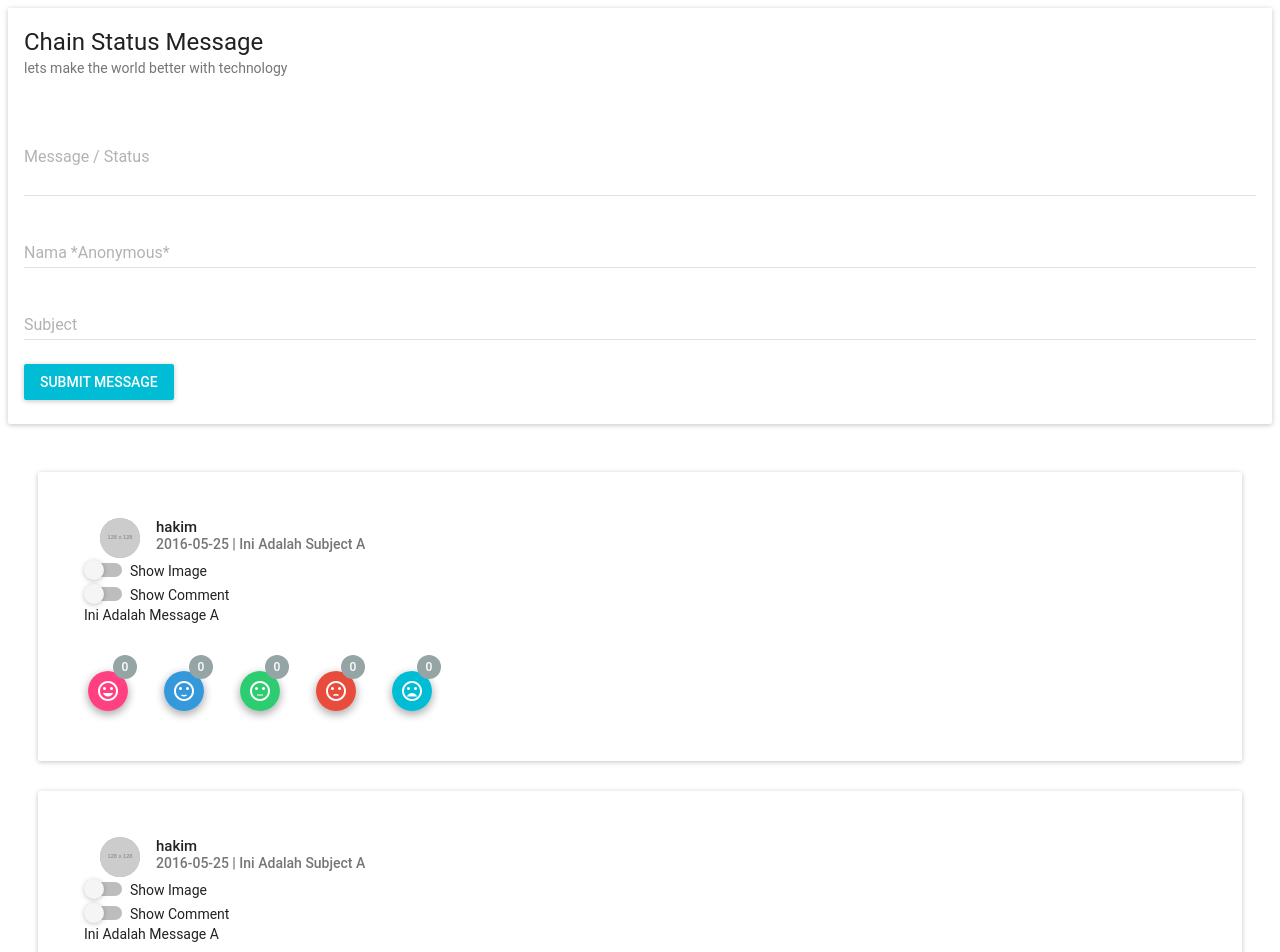
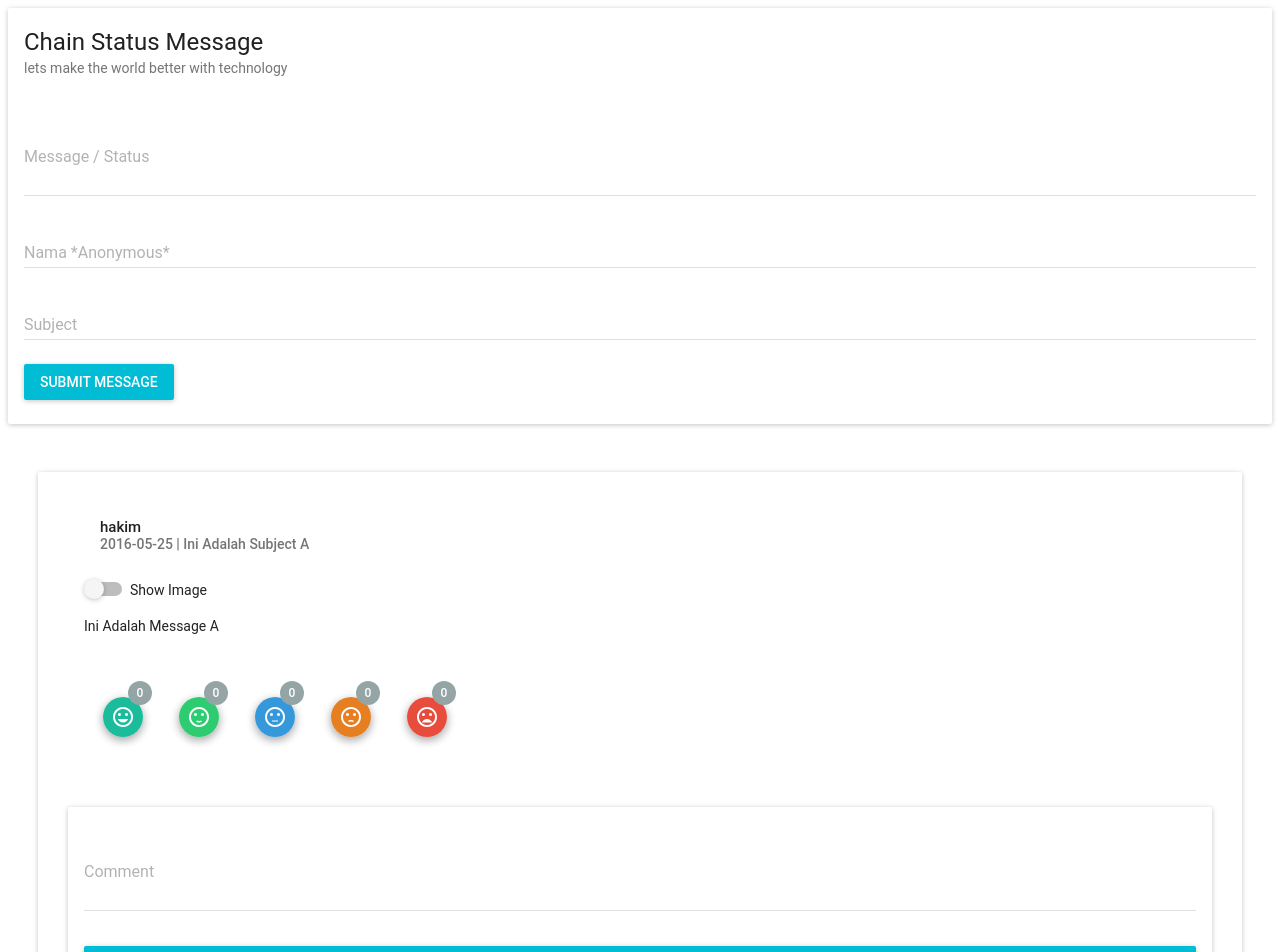
Before and after one commit to hak11/react-chain-status, a React (Create React App) app: page / in a window 1280 px wide. Shown: the top 952 px of the page. Built offline with nearby package versions, Linux system fonts and the light colour scheme; what react-tap-event-plugin would draw is missing.

Commit message:
update minor

```diff
--- /dev/null
+++ b/src/components/comment/index.js
@@ -0,0 +1,44 @@
+import React from 'react'
+import RaisedButton from 'material-ui/RaisedButton';
+import {Card, CardText} from 'material-ui/Card';
+import TextField from 'material-ui/TextField';
+
+class Comment extends React.Component {
+  render () {
+    return(
+      <Card zDepth={1} >
+       <CardText>
+        <form className="row">
+          <div className="col-md-12">
+             <TextField
+               style={{textAlign: 'left'}}
+               hintText="Type Comment..."
+               floatingLabelText="Comment"
+               multiLine={true}
+               rows={2}
+               fullWidth={true}
+             />
+           </div>
+            <div className="col-md-4">
+              <RaisedButton
+                label="Submit Comment"
+                primary={true}
+                fullWidth={true}
+                style={{marginTop:27}}
+               />
+            </div>
+            <div className="col-md-8">
+               <TextField
+                 hintText="Anonymous"
+                 floatingLabelText="Nama *Anonymous*"
+                 fullWidth={true}
+               />
+            </div>
+         </form>
+      </CardText>
+      </Card>
+    )
+  }
+}
+
+export default Comment;
--- a/src/components/message/Actions.js
+++ b/src/components/message/Actions.js
@@ -1,7 +1,5 @@
 import React from 'react'
-import FloatingActionButton from 'material-ui/FloatingActionButton'
-import FontIcon from 'material-ui/FontIcon'
-import Badge from 'material-ui/Badge';
+import ButtonAction from './ButtonActions';
 
 class Actions extends React.Component {
   constructor(props) {
@@ -17,18 +15,21 @@ class Actions extends React.Component {
       disableMiddle:false,
       disableMiddleDislike:false,
       disableDislike:false,
-      choiceAction:''
+      choiceAction:true
     }
   }
 
   onDisableWithout = (param,newValue) =>{
+    if (this.state.choiceAction) {
       this.setState({
         disableLike:true,
         disableMiddleLike:true,
         disableMiddle:true,
         disableMiddleDislike:true,
-      disableDislike:true
+        disableDislike:true,
+        choiceAction:false
       })
+      console.log(param)
       switch (param) {
         case 'like':
           this.setState({
@@ -56,12 +57,12 @@ class Actions extends React.Component {
           break;
         case 'dislike':
           this.setState({
-          disableLike:false,
+            disableDislike:false,
             dislike:newValue
           })
           break;
         default:
-
+      }
     }
   }
 
@@ -94,75 +95,41 @@ class Actions extends React.Component {
   render () {
     return(
       <div>
-        <Badge
-          badgeContent={this.state.like}
-          secondary={true}
-          badgeStyle={{top:8, right: 15,backgroundColor:'#95a5a6'}}
-        >
-        <FloatingActionButton
-          secondary={true}
+        <ButtonAction
           onClick={this.onLike.bind(this)}
-          mini={true}
-          disabled={this.state.disableLike}
-          >
-          <FontIcon className="material-icons">mood</FontIcon>
-        </FloatingActionButton>
-      </Badge>
-      <Badge
-          badgeContent={this.state.middle_like}
-          secondary={true}
-          badgeStyle={{top: 8, right: 15,backgroundColor:'#95a5a6'}}
-        >
-        <FloatingActionButton
-          backgroundColor="#3498db"
+          value={this.state.like}
+          disable={this.state.disableLike}
+          icon='mood'
+          bgColor='#1abc9c'
+        />
+        <ButtonAction
           onClick={this.onMiddleLike.bind(this)}
-          mini={true}
-          disabled={this.state.disableMiddleLike}
-          >
-          <FontIcon className="material-icons">sentiment_satisfied</FontIcon>
-        </FloatingActionButton>
-      </Badge>
-      <Badge
-          badgeContent={this.state.middle}
-          secondary={true}
-          badgeStyle={{top: 8, right: 15,backgroundColor:'#95a5a6'}}
-        >
-        <FloatingActionButton
+          value={this.state.middle_like}
+          disable={this.state.disableMiddleLike}
+          icon='sentiment_satisfied'
+          bgColor='#2ecc71'
+        />
+        <ButtonAction
           onClick={this.onMiddle.bind(this)}
-          backgroundColor="#2ecc71"
-          mini={true}
-          disabled={this.state.disableMiddle}
-          >
-          <FontIcon className="material-icons">sentiment_neutral</FontIcon>
-        </FloatingActionButton>
-      </Badge>
-      <Badge
-          badgeContent={this.state.middle_dislike}
-          secondary={true}
-          badgeStyle={{top: 8, right: 15,backgroundColor:'#95a5a6'}}
-        >
-        <FloatingActionButton
+          value={this.state.middle}
+          disable={this.state.disableMiddle}
+          icon='sentiment_neutral'
+          bgColor='#3498db'
+        />
+        <ButtonAction
           onClick={this.onMiddleDislike.bind(this)}
-          backgroundColor="#e74c3c"
-          mini={true}
-          disabled={this.state.disableMiddleDislike}
-          >
-          <FontIcon className="material-icons">sentiment_dissatisfied</FontIcon>
-        </FloatingActionButton>
-      </Badge>
-      <Badge
-          badgeContent={this.state.dislike}
-          secondary={true}
-          badgeStyle={{top: 8, right: 15,backgroundColor:'#95a5a6'}}
-        >
-        <FloatingActionButton
+          value={this.state.middle_dislike}
+          disable={this.state.disableMiddleDislike}
+          icon='sentiment_dissatisfied'
+          bgColor='#e67e22'
+        />
+        <ButtonAction
           onClick={this.onDislike.bind(this)}
-          mini={true}
-          disabled={this.state.disableDislike}
-          >
-          <FontIcon className="material-icons">mood_bad</FontIcon>
-        </FloatingActionButton>
-      </Badge>
+          value={this.state.dislike}
+          disable={this.state.disableDislike}
+          icon='mood_bad'
+          bgColor='#e74c3c'
+        />
     </div>
     )
   }
--- /dev/null
+++ b/src/components/message/ButtonActions.js
@@ -0,0 +1,27 @@
+import React from 'react'
+import FloatingActionButton from 'material-ui/FloatingActionButton'
+import FontIcon from 'material-ui/FontIcon'
+import Badge from 'material-ui/Badge';
+
+class ButtonActions extends React.Component {
+  render () {
+    return(
+      <Badge
+          badgeContent={this.props.value}
+          secondary={true}
+          badgeStyle={{top:8, right: 15,backgroundColor:'#95a5a6'}}
+        >
+        <FloatingActionButton
+          backgroundColor={this.props.bgColor}
+          onClick={this.props.onClick}
+          mini={true}
+          disabled={this.props.disable}
+          >
+          <FontIcon className="material-icons">{this.props.icon}</FontIcon>
+        </FloatingActionButton>
+      </Badge>
+    )
+  }
+}
+
+export default ButtonActions;
--- a/src/components/message/Message.js
+++ b/src/components/message/Message.js
@@ -2,63 +2,69 @@ import React from 'react'
 import {Card, CardActions,CardHeader,CardMedia, CardText} from 'material-ui/Card'
 import Actions from './Actions'
 import Toggle from 'material-ui/Toggle'
+import Comments from '../comment'
 
 class Message extends React.Component {
   constructor(props) {
     super(props);
     this.state = {
-      expanded: false,
+      show: false,
+      showImage: false,
     };
   }
 
-  handleExpandChange = (expanded) => {
-    this.setState({expanded: expanded});
-  };
+  handleToggleImage = (event, toggle) => {
+    if (this.state.show) {
 
-  handleToggle = (event, toggle) => {
-    this.setState({expanded: toggle});
+    }
+    this.setState(
+      {
+        showImage: toggle
+      }
+    );
   };
 
   render () {
       return(
-        <Card style={{ margin:30,padding:30 }} expanded={this.state.expanded} onExpandChange={this.handleExpandChange} >
+        <Card style={{ margin:30,padding:30 }} expanded={this.state.showImage}>
           <CardText>
             <div className="row">
               <div className="col-md-9">
                 <CardHeader
                   title={this.props.name}
                   subtitle={this.props.create+" | "+this.props.subject}
-                  avatar="http://placehold.it/128x128"
                   style={{paddingTop:0}}
                 />
               </div>
               <div className="col-md-3">
                 <Toggle
-                  toggled={this.state.expanded}
-                  onToggle={this.handleToggle}
-                  style={{marginTop:-18}}
+                  toggled={this.state.showImage}
+                  onToggle={this.handleToggleImage}
+                  style={{marginTop:10}}
                   label="Show Image"
                   labelPosition="right"
                 />
-                <Toggle
-                  toggled={this.state.expanded}
-                  onToggle={this.handleToggle}
-                  label="Show Comment"
-                  labelPosition="right"
-                />
+              </div>
+              <div className="col-md-12">
+                <br />
+                {this.props.message}
               </div>
             </div>
-            {this.props.message}
           </CardText>
           <CardMedia
+            style={{textAlign:'center',margin:15}}
             expandable={true}
-            style={{textAlign:'center'}}
           >
             <img src="http://placehold.it/600x337" alt={this.props.subject} style={{maxHeight:300,maxWidth:'none',minWidth:'none',width:'initial'}} />
           </CardMedia>
-          <CardActions>
+          <CardActions style={{margin:15}}>
             <Actions handleToggle={this.handleToggle} actions={this.props.actions} />
           </CardActions>
+          <CardMedia
+            style={{marginTop:50}}
+            >
+            <Comments />
+          </CardMedia>
         </Card>
       )
   }
```
Lines whose indentation alone changed are shown as unchanged.
